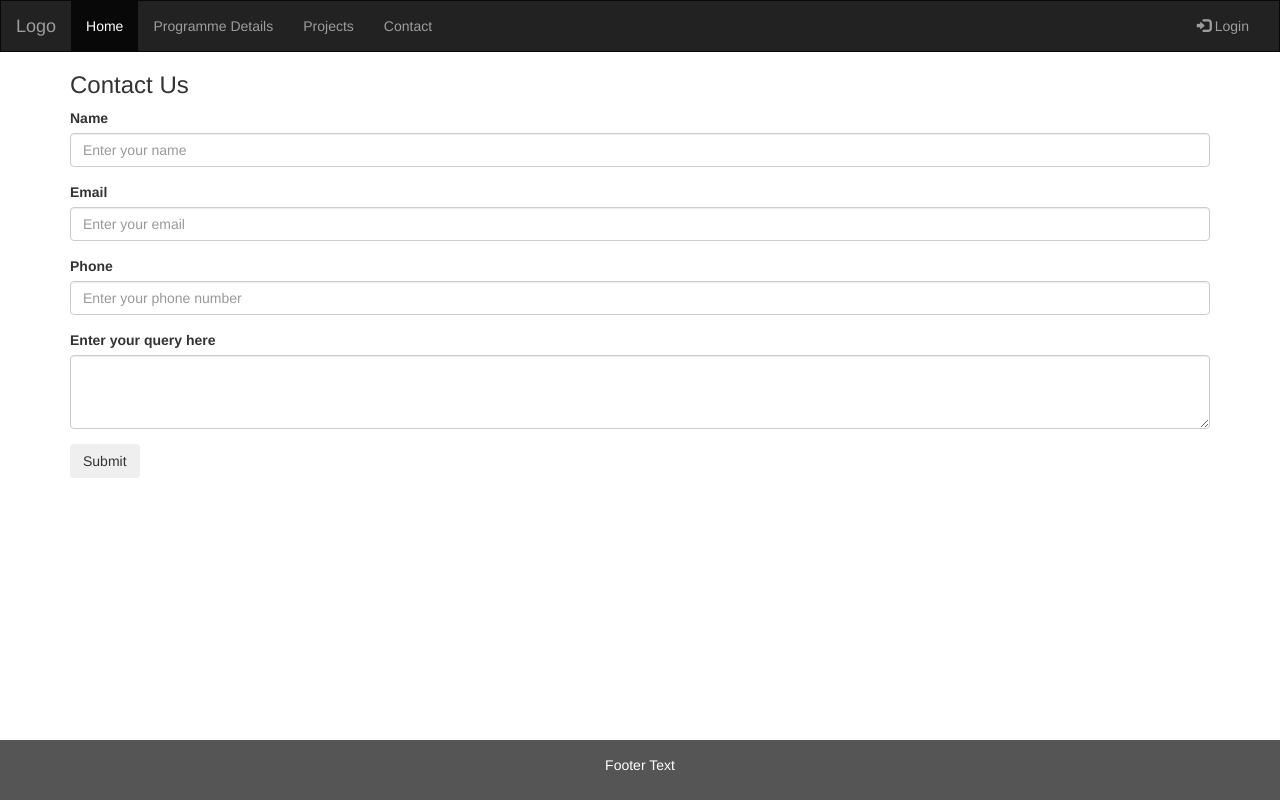
After one commit to IlmanAhmad/University_Website_Project, a Django app: template idu_app/templates/idu_app/contact.html in a window 1280 px wide. The commit adds this page. Run offline with Django 3.2, Linux system fonts and the light colour scheme; the template is opened without the code that fills it, so the values that code supplies are empty; some libraries are stand-ins or nearby versions.

Commit message:
Added contact us form and logic to store details in db

```diff
--- a/idu_app/admin.py
+++ b/idu_app/admin.py
@@ -4,3 +4,4 @@ from idu_app import models
 # Register your models here.
 admin.site.register(models.student)
 admin.site.register(models.mark)
+admin.site.register(models.contact)
--- a/idu_app/templates/idu_app/basic.html
+++ b/idu_app/templates/idu_app/basic.html
@@ -49,7 +49,7 @@
                     <li class="active"><a href="/home">Home</a></li>
                     <li><a href="/home/programmedetails">Programme Details</a></li>
                     <li><a href="#">Projects</a></li>
-                    <li><a href="#">Contact</a></li>
+                    <li><a href="/home/contact">Contact</a></li>
                 </ul>
                 <ul class="nav navbar-nav navbar-right">
                     <li><a href="#"><span class="glyphicon glyphicon-log-in"></span> Login</a></li>
--- /dev/null
+++ b/idu_app/templates/idu_app/contact.html
@@ -0,0 +1,32 @@
+{% extends 'idu_app/basic.html' %}
+{% block title %} Contact us {% endblock %}
+{% block body %}
+<div class="container my-3">
+    <h3>Contact Us</h3>
+    <form action="/home/contact/" method="post">{% csrf_token %}
+  <div class="form-group">
+    <label for="name">Name</label>
+    <input type="text" class="form-control" id="name" name='name' placeholder="Enter your name">
+  </div>
+
+  <div class="form-group">
+    <label for="name">Email</label>
+    <input type="email" class="form-control" id="email" name='email' placeholder="Enter your email">
+  </div>
+
+  <div class="form-group">
+    <label for="name">Phone</label>
+    <input type="tel" class="form-control" id="phone" name='phone' placeholder="Enter your phone number">
+  </div>
+
+   <div class="form-group">
+    <label for="name">Enter your query here</label>
+    <textarea class="form-control" id="desc" name='desc' rows="3"></textarea>
+  </div>
+
+   <button type="submit" class="btn btn-dark">Submit</button>
+
+</form>
+</div>
+
+{% endblock %}
--- a/idu_app/templates/idu_app/programmedetails.html
+++ b/idu_app/templates/idu_app/programmedetails.html
@@ -1,4 +1,5 @@
 {% extends 'idu_app/basic.html' %}
+{% block title %} Programme Details {% endblock %}
 {% load static %}
 {% block css %}
 <link rel="stylesheet" href="{% static 'idu_app/programmedetails.css' %}">
--- a/idu_app/urls.py
+++ b/idu_app/urls.py
@@ -9,5 +9,6 @@ urlpatterns = [
     path('registeration/', views.registeration, name='registeration'),
     path('marksheet/', views.marksheet, name='marksheet'),
     path('programmedetails/', views.programmedetails, name='programmedetails'),
+    path('contact/', views.contactus, name='contact'),
 
 ]
```
Also changed, not shown: idu_app/models.py (+12 -0 lines), idu_app/views.py (+17 -1 lines).
